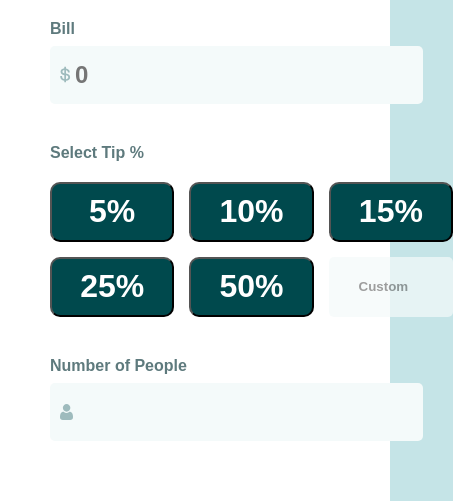
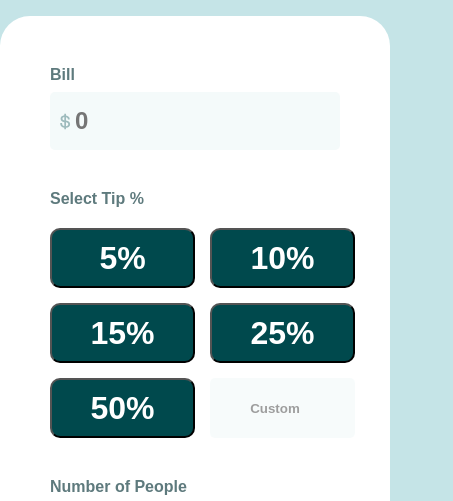
Before and after one commit to Michael-Alans/Tip-calculator-app, a plain HTML site: page index.html in a window 390 px wide. Shown: the part 276-777 px from the top of the page, 453 px wide, since content can reach past the window. Drawn offline with Linux system fonts and the light colour scheme; a web font is replaced by a local one.

Commit message:
updated the layout for a responsive display

```diff
--- a/app.js
+++ b/app.js
@@ -1,6 +1,6 @@
 //Validating numbers of people
 
-const error = () => {
+/*const error = () => {
     const numOfPeople = document.getElementById('numOfPeople');
     numOfPeople.classList.add('errorAction');
 
@@ -22,5 +22,3 @@ function validateNumOfPeople(input) {
     errorMessage.style.display = "none";
    }
 }
-
-document.getElementById('numOfPeople').addEventListener('input', validateNumOfPeople(this));
--- a/style.css
+++ b/style.css
@@ -58,18 +58,6 @@ body {
 
 }
 
-@media(max-width:992px) {
-    .container{
-        grid-template-columns: 1fr;
-        width: 100%;
-        border-bottom-left-radius: 0;
-        border-bottom-right-radius: 0;
-    }
-
-    body {
-        height: 170vh;
-    }
-}
 
 label {
     font-weight: 700;
@@ -175,3 +163,21 @@ input[id="custom-number"] {
     display: none;
     color: red;
 }
+
+@media(max-width:992px) {
+    .container{
+        grid-template-columns: 1fr;
+        width: 100%;
+        border-bottom-left-radius: 0;
+        border-bottom-right-radius: 0;
+    }
+
+    body {
+        height: 190vh;
+    }
+
+    .buttonsContainer {
+        display: grid;
+        grid-template-columns: 50% 50%;
+    }
+}
```
Also changed, not shown: index.html (+1 -1 lines).
